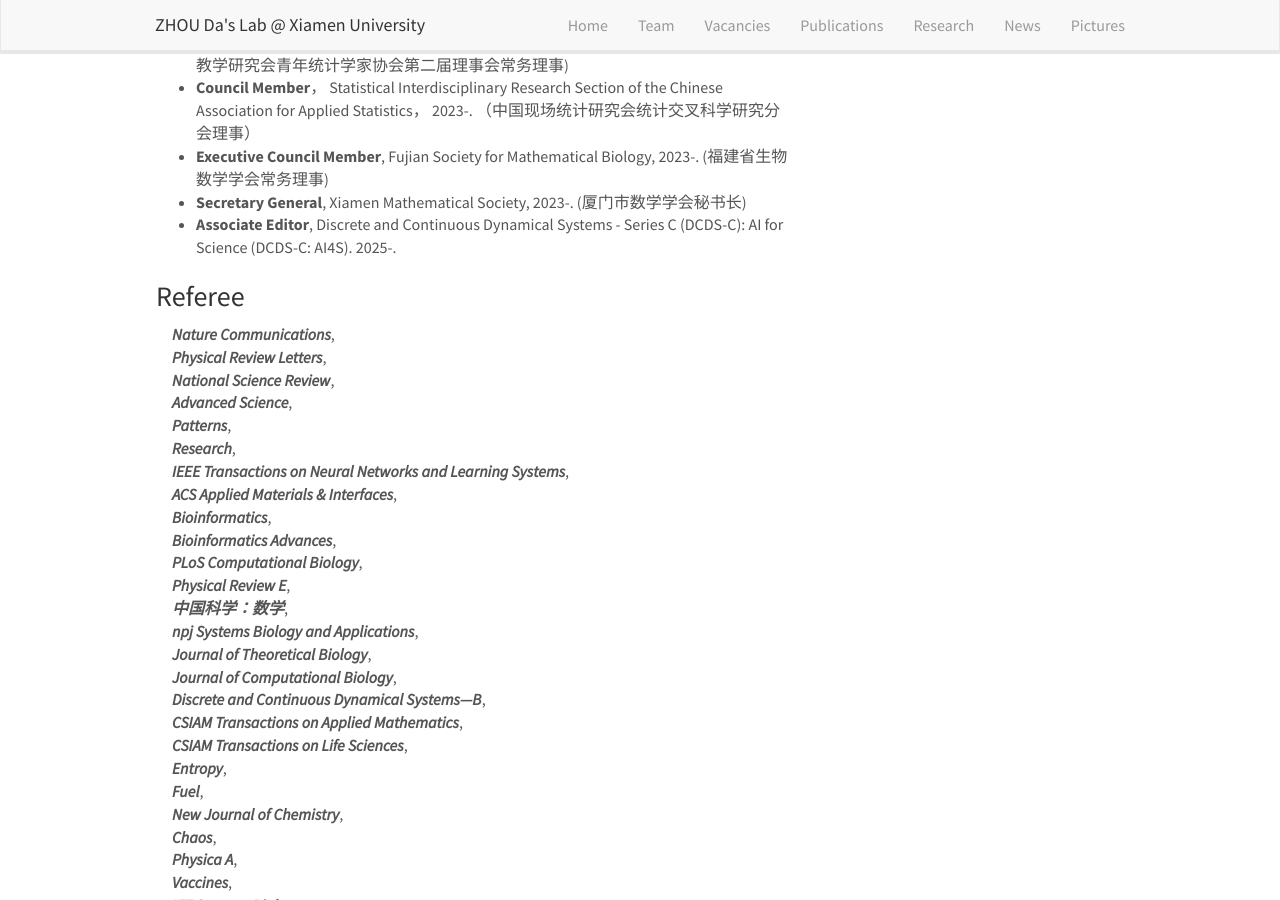
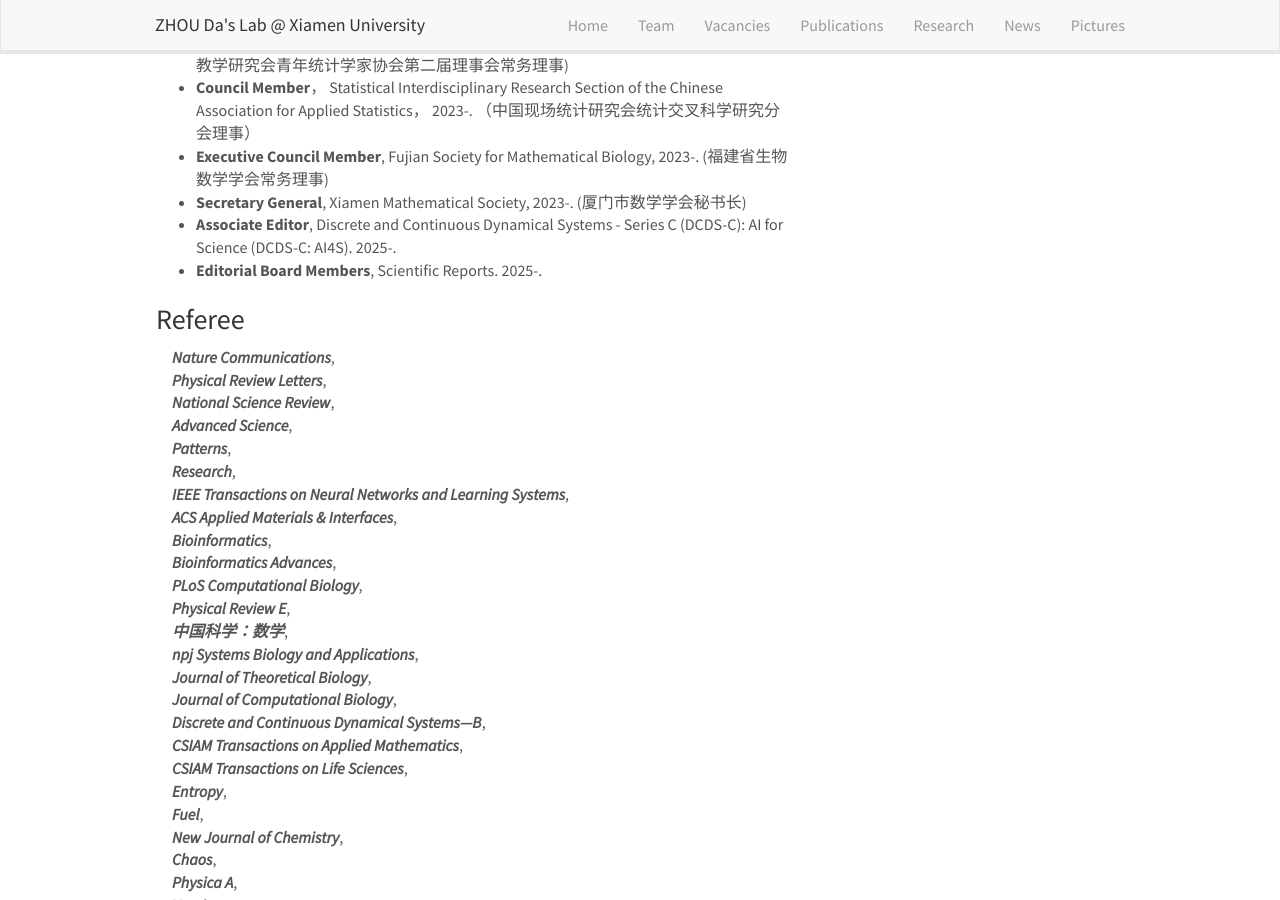
Before and after one commit to ZhouDaLab/zhoudalab.github.io, a Jekyll site: the page built from _pages/home.md, in a window 1280 px wide and 900 px high, scrolled down 1951 px. Built offline with Jekyll 4.4.1, drawn with Linux system fonts in a browser that asks for light colours; nearby versions of some CDN libraries.

Commit message:
Update home.md

```diff
--- a/_pages/home.md
+++ b/_pages/home.md
@@ -76,6 +76,7 @@ Email：zhouda@xmu.edu.cn
 - **Executive Council Member**, Fujian Society for Mathematical Biology, 2023-. (福建省生物数学学会常务理事)
 - **Secretary General**,  Xiamen Mathematical Society, 2023-. (厦门市数学学会秘书长)
 - **Associate Editor**, Discrete and Continuous Dynamical Systems - Series C (DCDS-C): AI for Science (DCDS-C: AI4S). 2025-.
+- **Editorial Board Members**, Scientific Reports. 2025-.
 
 ### Referee
 
```
